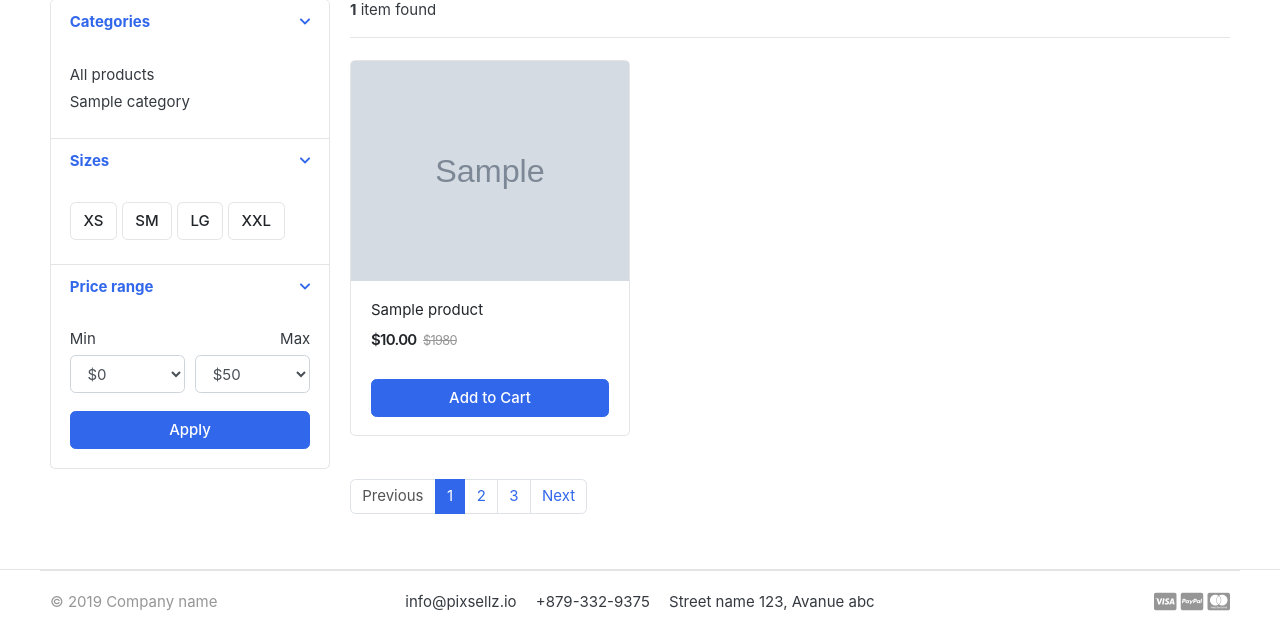
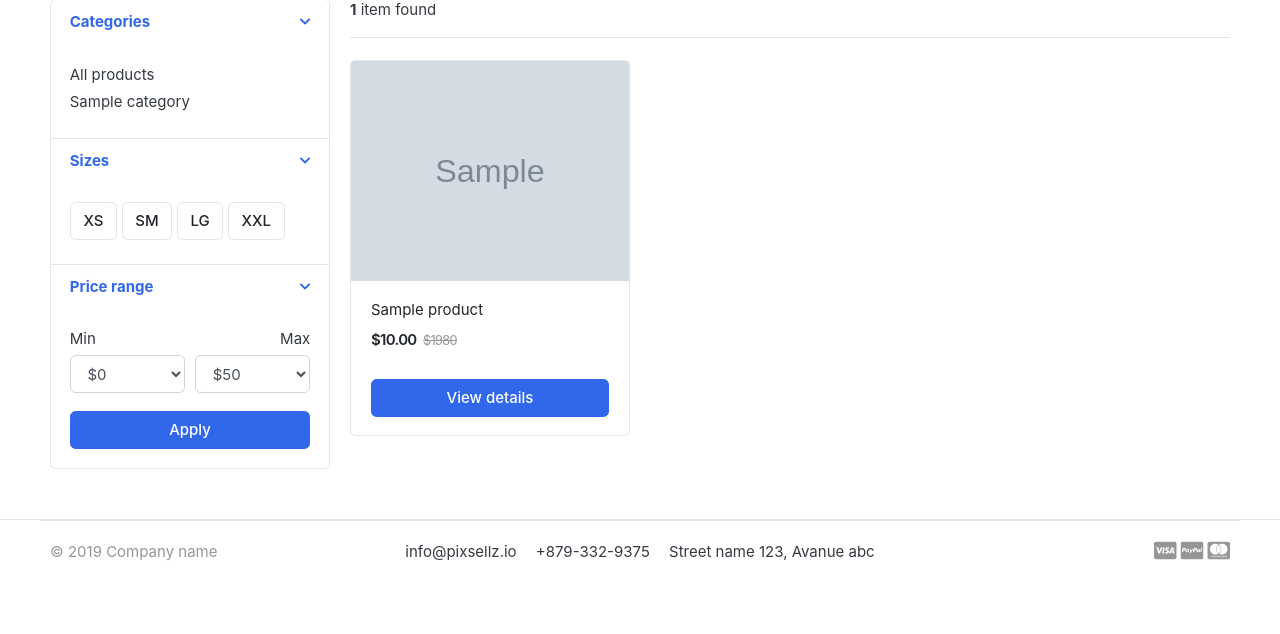
Before and after one commit to wiktorpiela/django-clothes-ecommerce, a Django app: page /store-page/ in a window 1280 px wide. Shown: the part 295-929 px from the top of the page. After the commit the page ends 856 px from the top, so only its background shows below. Run offline with Django 4.2, Linux system fonts and the light colour scheme; tables that the repository leaves empty hold one stand-in row (values such as "Sample post"); grey boxes marked "Sample" are stand-in pictures; some libraries are stand-ins or nearby versions; some web fonts are replaced.

Commit message:
pagination added

```diff
--- a/store/views.py
+++ b/store/views.py
@@ -3,6 +3,7 @@ from .models import Product
 from category.models import Category
 from carts.models import CartItem
 from carts.views import _cart_id
+from django.core.paginator import EmptyPage, PageNotAnInteger, Paginator
 
 def home(request):
     products = Product.objects.filter(is_available=True)
@@ -15,13 +16,16 @@ def store(request, categorySlug=None):
     if categorySlug != None:
         categories = get_object_or_404(Category, slug=categorySlug)
         products = Product.objects.filter(category=categories, is_available=True)
-        prodCount = products.count()
     else:
         products = Product.objects.filter(is_available=True)
-        prodCount = products.count()
+
+    prodCount = products.count()
+    paginator = Paginator(products, 6)
+    page = request.GET.get("page")
+    paged_products = paginator.get_page(page)
 
     context = {
-        "products":products,
+        "products":paged_products,
         "prodCount":prodCount
 
     }
--- a/templates/store/store.html
+++ b/templates/store/store.html
@@ -136,7 +136,7 @@
                                     <del class="price-old">$1980</del>
                                 </div>
                             </div>
-                            <a href="{% url 'carts:add_cart' product.id %}" class="btn btn-block btn-primary">Add to Cart</a>
+                            <a href="{% url 'store:product_details' product.category.slug product.slug %}" class="btn btn-block btn-primary">View details</a>
                         </figcaption>
                     </figure>
                 </div>
@@ -145,13 +145,30 @@
 
 
         <nav class="mt-4" aria-label="Page navigation sample">
-        <ul class="pagination">
-            <li class="page-item disabled"><a class="page-link" href="#">Previous</a></li>
-            <li class="page-item active"><a class="page-link" href="#">1</a></li>
-            <li class="page-item"><a class="page-link" href="#">2</a></li>
-            <li class="page-item"><a class="page-link" href="#">3</a></li>
-            <li class="page-item"><a class="page-link" href="#">Next</a></li>
-        </ul>
+            {% if products.has_other_pages %}
+                <ul class="pagination">
+
+                    {% if products.has_previous %}
+                        <li class="page-item"><a class="page-link" href="?page={{products.previous_page_number}}">Previous</a></li>
+                    {% else %}
+                        <li class="page-item disabled"><a class="page-link" href="#">Previous</a></li>
+                    {% endif %}
+
+                    {% for page in products.paginator.page_range %}
+                        {% if products.number == page %}
+                            <li class="page-item active"><a class="page-link" href="#">{{page}}</a></li>
+                        {% else %}
+                            <li class="page-item"><a class="page-link" href="?page={{page}}">{{page}}</a></li>
+                        {% endif %}
+                    {% endfor %}
+
+                    {% if products.has_next %}
+                        <li class="page-item"><a class="page-link" href="?page={{products.next_page_number}}">Next</a></li>
+                    {% else %}
+                        <li class="page-item disabled"><a class="page-link" href="#">Next</a></li>
+                    {% endif %}
+                </ul>
+            {% endif %}
         </nav>
 
             </main> <!-- col.// -->
```
